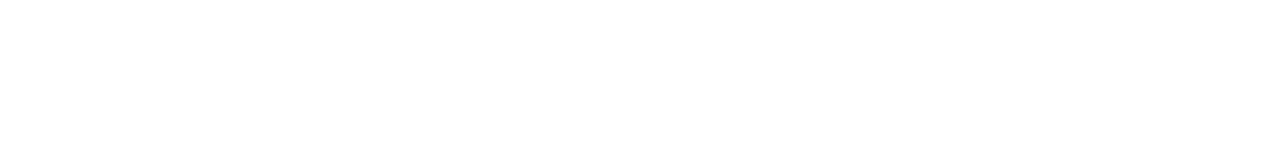
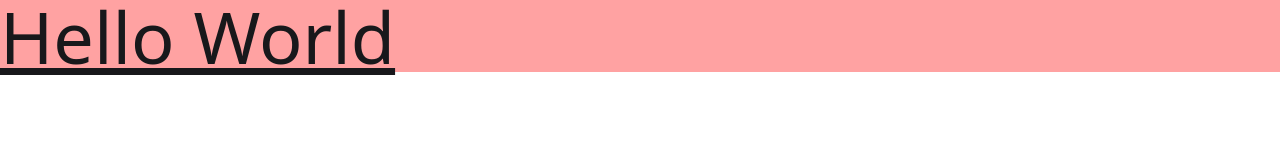
Before and after one commit to sourav-cse-dev/hockey, a website: page index.html in a window 1280 px wide. Drawn offline with Linux system fonts and the light colour scheme.

Commit message:
tailwind and daisyUI installation completed

```diff
--- a/index.html
+++ b/index.html
@@ -1,11 +1,12 @@
 <!DOCTYPE html>
 <html lang="en">
-<head>
-    <meta charset="UTF-8">
-    <meta name="viewport" content="width=device-width, initial-scale=1.0">
+  <head>
+    <meta charset="UTF-8" />
+    <meta name="viewport" content="width=device-width, initial-scale=1.0" />
+    <link href="./styles/output.css" rel="stylesheet" />
     <title>Hockey's</title>
-</head>
-<body>
-
-</body>
+  </head>
+  <body>
+    <h1 class="text-7xl underline bg-red-300">Hello World</h1>
+  </body>
 </html>
--- /dev/null
+++ b/styles/input.css
@@ -0,0 +1,2 @@
+@import "tailwindcss";
+@plugin "daisyui";
```
Also changed, not shown: package.json (added, +9 -0 lines), styles.css (deleted), styles/output.css (added), 3 other files.
